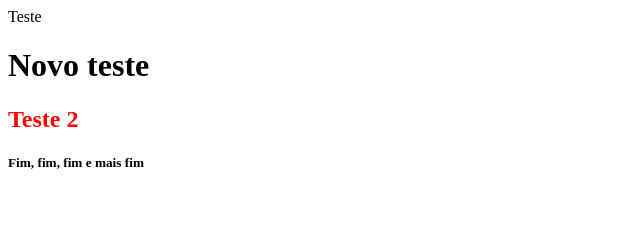
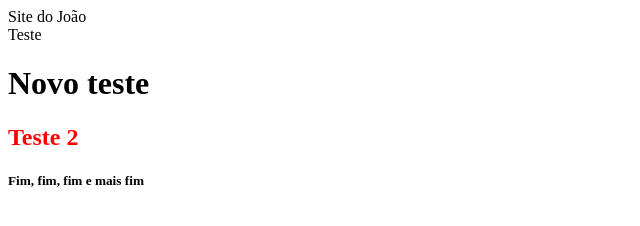
Before and after one commit to jjaneiro1990/joaojaneiro.github.io, a plain HTML site: page docs/index.html in a window 1280 px wide. Shown: the whole page, without its empty margins (0-640 px from the left). Drawn offline with Linux system fonts and the light colour scheme.

Commit message:
Update index.html

```diff
--- a/docs/index.html
+++ b/docs/index.html
@@ -1,4 +1,5 @@
 <html>
+    <header>Site do João</header>
     <head>Teste</head>
     <body>
         <h1>Novo teste</h1>
```
